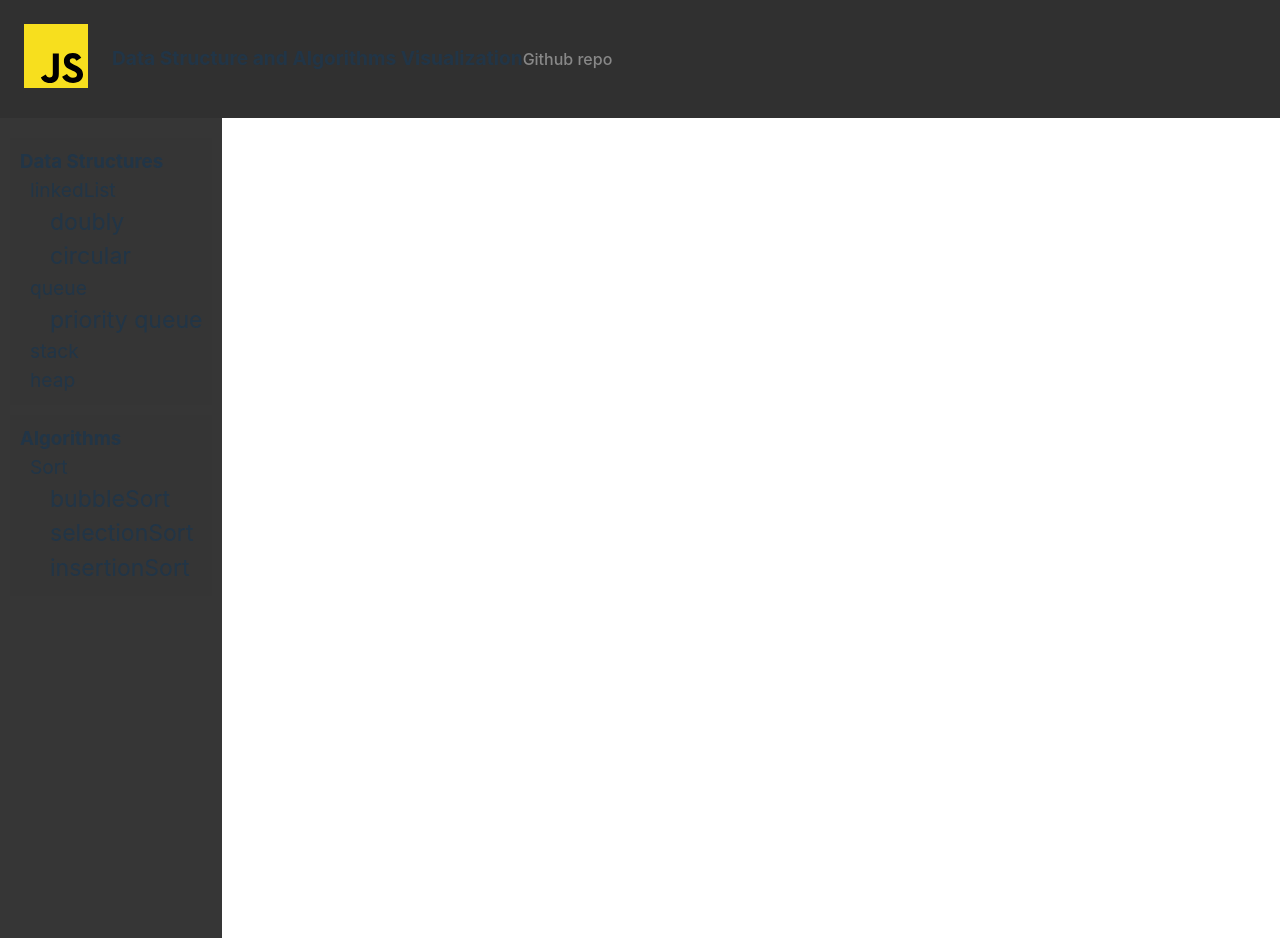
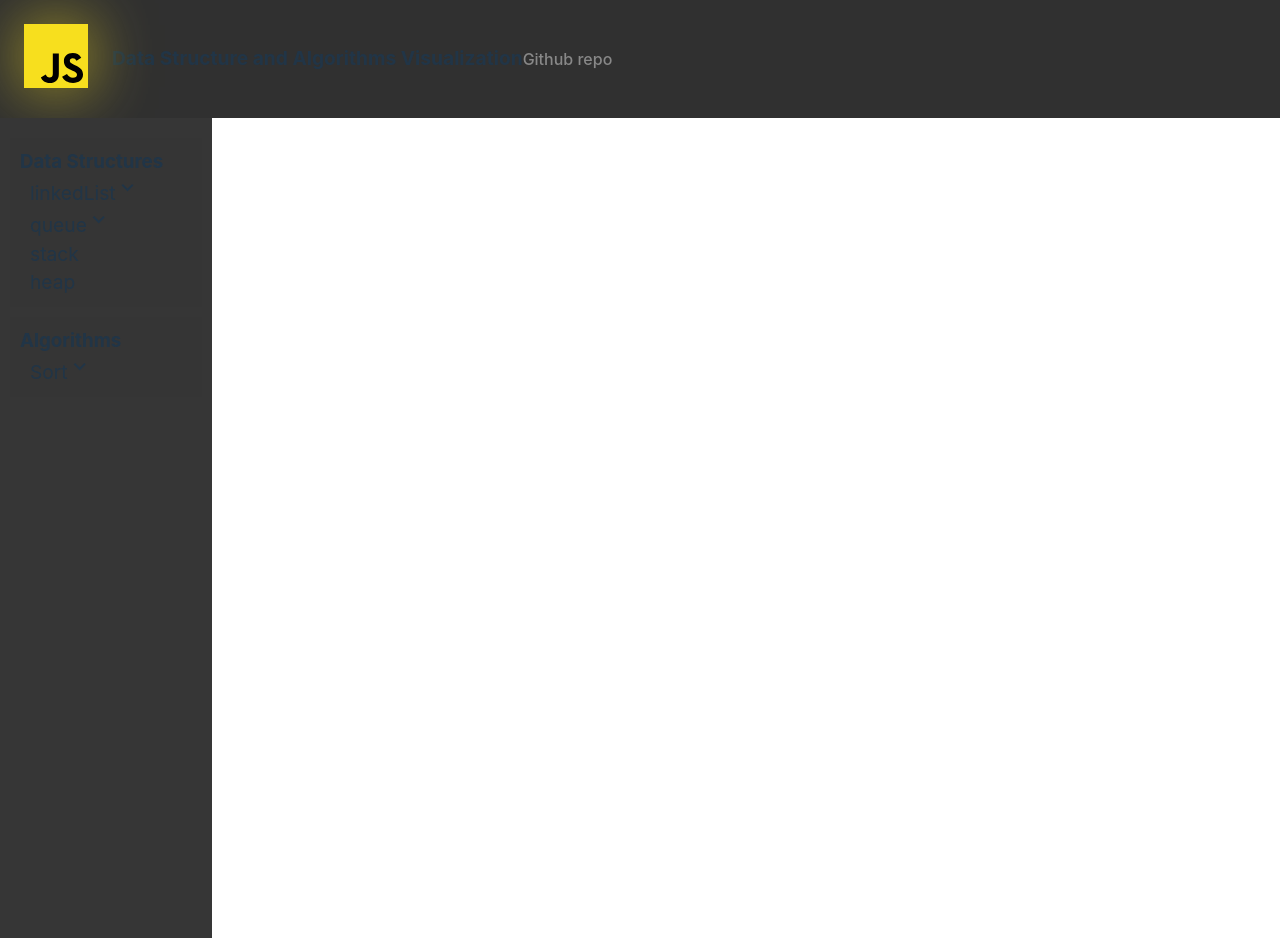
Before and after one commit to m1liaron/DAS-visualization, a website built with Vite: page index.html in a window 1280 px wide. Built offline with nearby package versions, Linux system fonts and the light colour scheme.

Commit message:
feat: dropdown navigation
Took 18 minutes

```diff
--- a/src/components/navigationRender.js
+++ b/src/components/navigationRender.js
@@ -29,21 +29,51 @@ export function navigationRender(algorithms, dataStructures) {
     return nav;
 }
 
+/**
+ * Recursively creates an unordered list from an array of items.
+ * Each item is expected to have a `name` and optionally a nested array of children
+ * under the property specified by childKey.
+ *
+ * @param {Array} items - Array of objects with at least a `name` property.
+ * @param {String} childKey - The property name that holds nested children (if any).
+ * @param {String} nestedClass - The class if it nested child
+ * @returns {HTMLElement} - The UL element containing list items.
+ */
 function createList(items, childKey, nestedClass = '') {
     const ul = document.createElement("ul");
     items.forEach((item) => {
         const li = document.createElement("li");
-        if(nestedClass) {
-            li.classList.add(nestedClass);
-        }
+        if(nestedClass) li.classList.add(nestedClass);
         li.setAttribute("data-view", item.name);
-        li.textContent = item.name;
+
+        const itemContainer = document.createElement("div");
+        itemContainer.classList.add("item-container");
+
+        const itemText = document.createElement("span");
+        itemContainer.textContent = item.name;
+        itemContainer.appendChild(itemText);
 
         if(item[childKey] && Array.isArray(item[childKey]) && item[childKey].length) {
             const nestedUl = createList(item[childKey], childKey, 'nested-item');
-            li.appendChild(nestedUl);
+            nestedUl.classList.add("hide")
+
+            const arrow = document.createElement("span");
+            arrow.classList.add("material-symbols-outlined");
+            arrow.textContent = "keyboard_arrow_down";
+
+            arrow.addEventListener("click" , (e) => {
+                e.stopPropagation();
+                nestedUl.classList.toggle("hide");
+                arrow.classList.toggle("rotated");
+            });
+            itemContainer.insertBefore(arrow, itemText);
+            itemContainer.appendChild(nestedUl)
+
         }
+        li.appendChild(itemContainer);
+
         ul.appendChild(li);
+
     })
     return ul;
 }
--- a/src/style.css
+++ b/src/style.css
@@ -164,6 +164,20 @@ span.material-symbols-outlined {
 
 .nested-item {
   margin-left: 10px;
+  font-size: 0.9em;
+}
+
+
+.hide {
+  display: none;
+}
+
+.show {
+  display: block;
+}
+
+.rotated {
+  transform: rotate(-90deg);
 }
 
 @media (max-width: 768px) {
```
